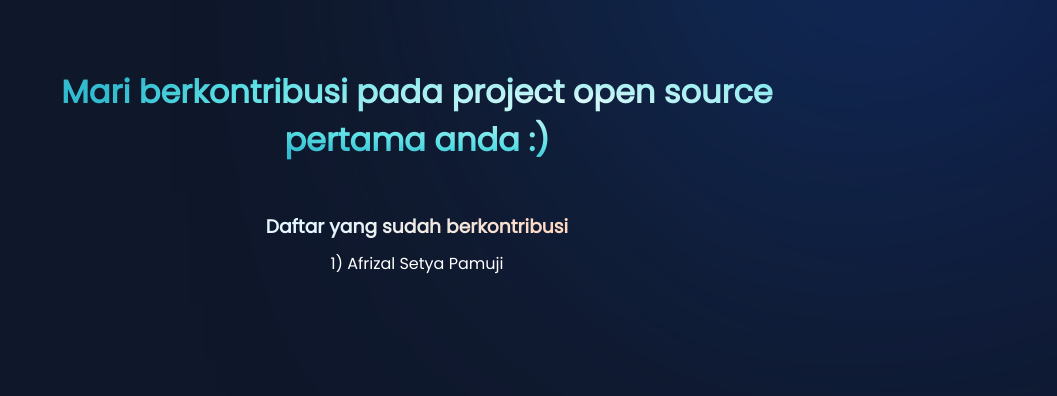
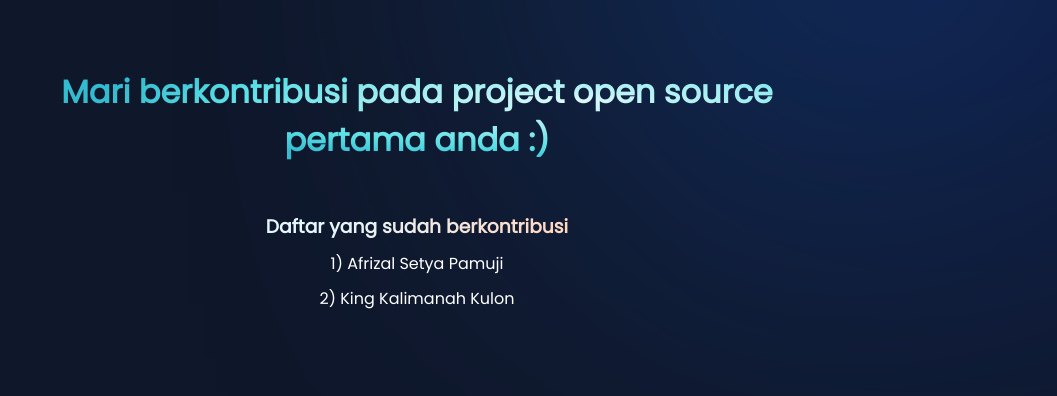
Before and after one commit to cuingskot76/belajar-berkontribusi, a plain HTML site: page index.html in a window 1280 px wide. Shown: the top 396 px of the page, without its empty margins (223-1280 px from the left). Drawn offline with Linux system fonts and the light colour scheme; no server answers.

Commit message:
menambahkan nama saya

```diff
--- a/index.html
+++ b/index.html
@@ -15,6 +15,7 @@
       <h3 class="title-contributors">Daftar yang sudah berkontribusi</h3>
       <ol>
         <li>1) Afrizal Setya Pamuji</li>
+        <li>2) King Kalimanah Kulon</li>
         <!-- tulis namamu disini -->
       </ol>
     </div>
```
